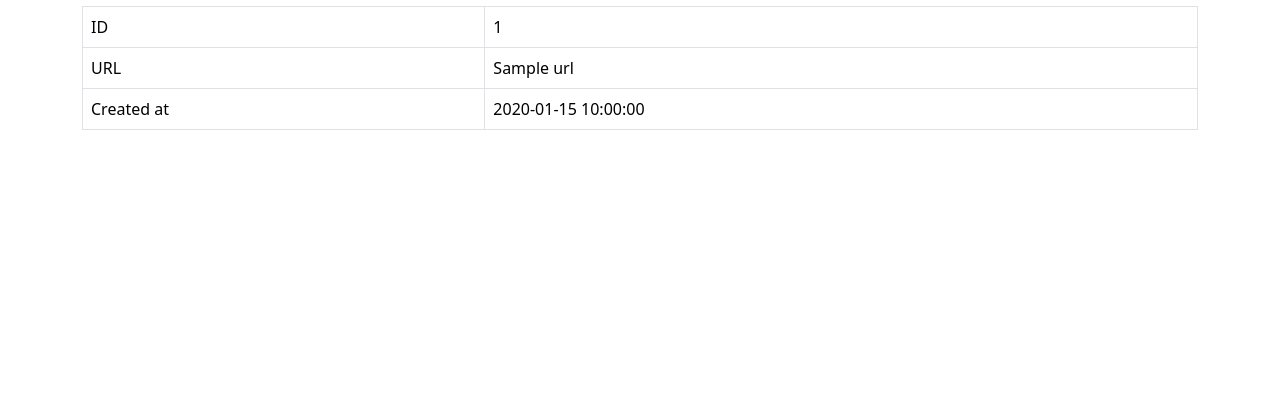
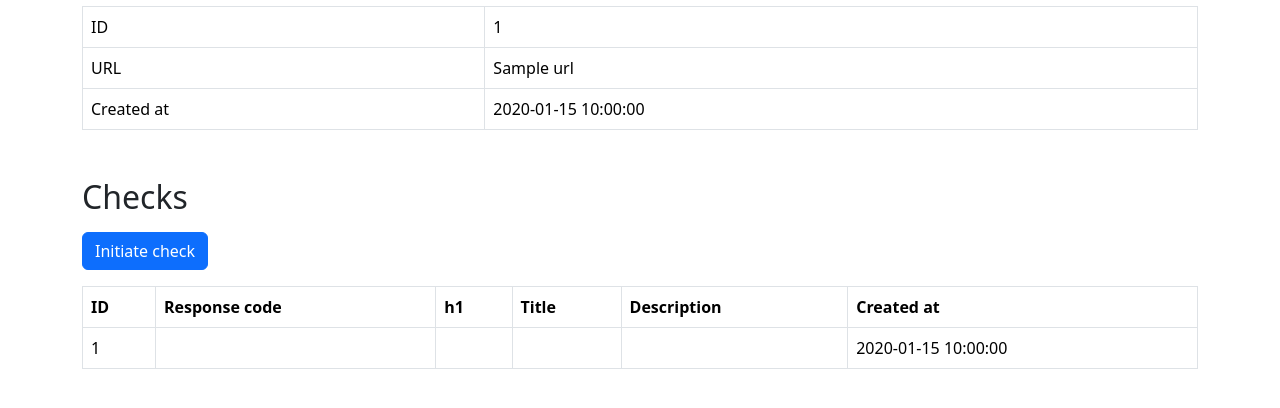
Before and after one commit to Pavel-Kr/page-analyzer, a Flask app: page /urls/1 in a window 1280 px wide. Shown: the part 154-562 px from the top of the page. Run offline with Flask 3, Linux system fonts and the light colour scheme; a database or web service that is not in the repository returns one stand-in record (values such as "Sample title"); some libraries are stand-ins or nearby versions.

Commit message:
Added url_checks table in db

```diff
--- a/page_analyzer/app.py
+++ b/page_analyzer/app.py
@@ -39,7 +39,14 @@ def validate_url(data):
 def urls_get():
     conn = psycopg2.connect(DATABASE_URL)
     with conn.cursor(cursor_factory=NamedTupleCursor) as curs:
-        curs.execute('SELECT * FROM urls')
+        curs.execute("""SELECT
+                        urls.id AS id,
+                        urls.name AS name,
+                        MAX(url_checks.created_at) AS created_at,
+                        url_checks.status_code AS status_code
+                        FROM urls LEFT JOIN url_checks
+                        ON urls.id = url_checks.url_id
+                        GROUP BY urls.id, urls.name, url_checks.status_code""")
         urls = curs.fetchall()
         return render_template(
             'urls.html',
@@ -87,8 +94,22 @@ def url_get(id):
         url = curs.fetchone()
         if not url:
             return 'Page not found', 404
+        curs.execute('SELECT * FROM url_checks WHERE url_id = %s', (id,))
+        url_checks = curs.fetchall()
         return render_template(
             'show.html',
             url=url,
+            checks=url_checks,
             messages=messages
         )
+
+
+@app.post('/urls/<id>/checks')
+def checks_post(id):
+    conn = psycopg2.connect(DATABASE_URL)
+    with conn.cursor(cursor_factory=NamedTupleCursor) as curs:
+        curs.execute('INSERT INTO url_checks (url_id, created_at)'
+                     'VALUES (%s, %s)', (id, date.today()))
+        conn.commit()
+        flash('Page was successfully checked', 'success')
+        return redirect(url_for('url_get', id=id), 302)
--- a/page_analyzer/templates/show.html
+++ b/page_analyzer/templates/show.html
@@ -18,4 +18,34 @@
         </tr>
     </table>
 </div>
+
+<div class="mt-5">
+    <h2>Checks</h2>
+    <form action="{{ url_for('checks_post', id=url.id) }}" method="post" class="py-2">
+        <input type="submit" value="Initiate check" class="btn btn-primary">
+    </form>
+</div>
+
+<div class="mt-2">
+    <table class="table table-bordered">
+        <tr>
+            <th>ID</th>
+            <th>Response code</th>
+            <th>h1</th>
+            <th>Title</th>
+            <th>Description</th>
+            <th>Created at</th>
+        </tr>
+        {% for check in checks %}
+        <tr>
+            <td>{{ check.id }}</td>
+            <td></td>
+            <td></td>
+            <td></td>
+            <td></td>
+            <td>{{ check.created_at }}</td>
+        </tr>
+        {% endfor %}
+    </table>
+</div>
 {% endblock %}
--- a/page_analyzer/templates/urls.html
+++ b/page_analyzer/templates/urls.html
@@ -14,7 +14,7 @@
         <tr>
             <td>{{ url.id }}</td>
             <td><a href="{{ url_for('url_get', id=url.id) }}">{{ url.name }}</a></td>
-            <td></td>
+            <td>{{ url.created_at|default('', true) }}</td>
             <td></td>
         </tr>
         {% endfor %}
```
Also changed, not shown: database.sql (+10 -1 lines).
